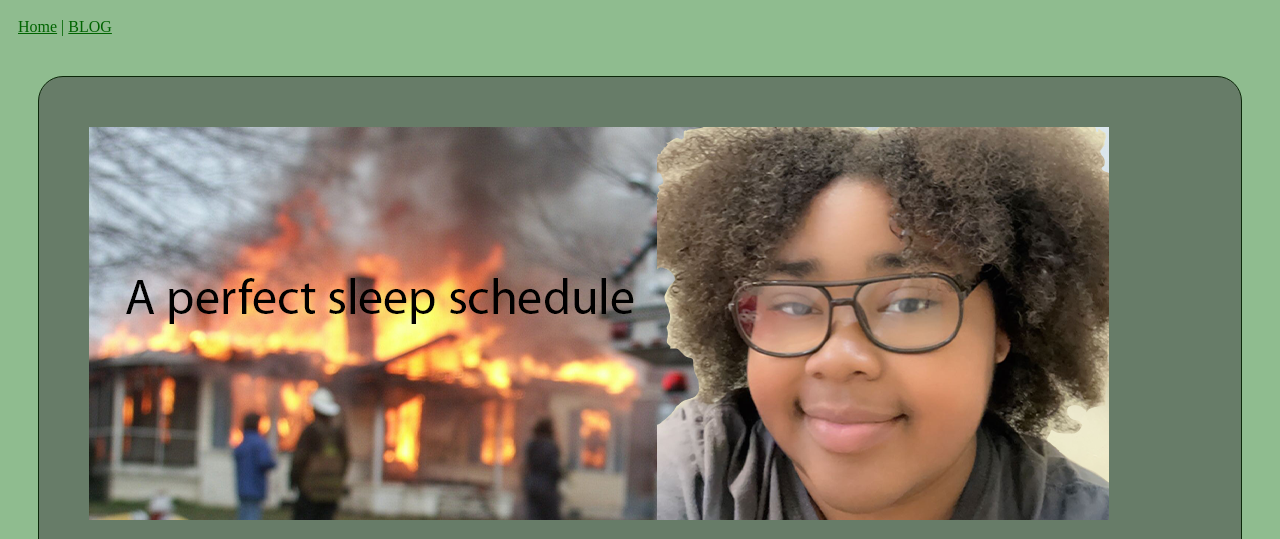
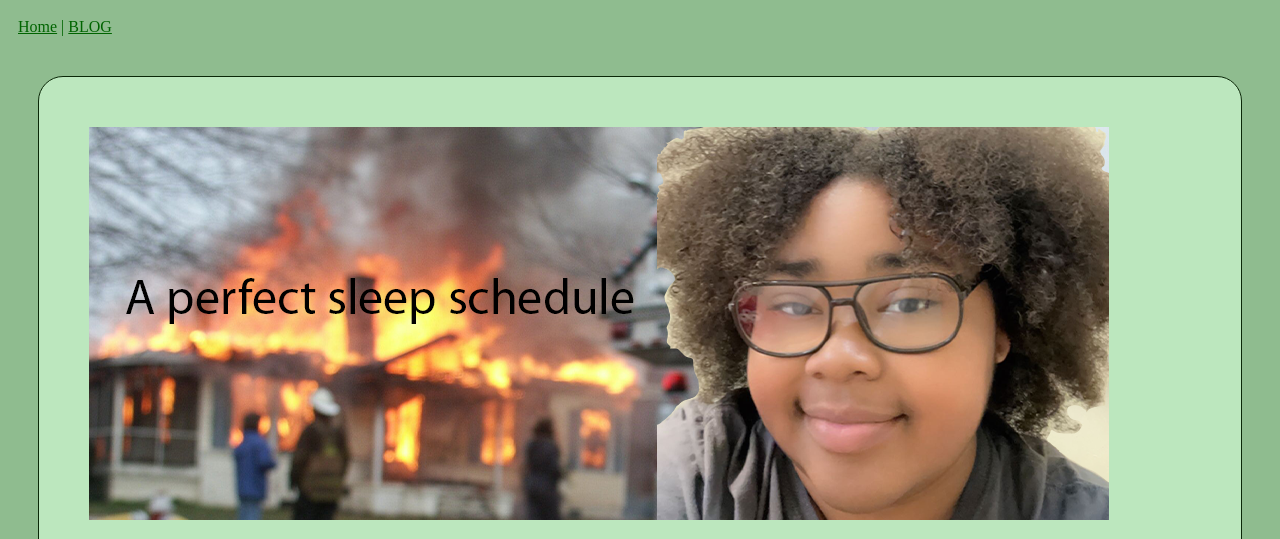
Before and after one commit to suitgirls/machavis, a plain HTML site: page index.html in a window 1280 px wide. Shown: the top 539 px of the page. Drawn offline with Linux system fonts and the light colour scheme.

Commit message:
Add files via upload

```diff
--- a/styles.css
+++ b/styles.css
@@ -27,7 +27,7 @@ div {
     border: 1px solid rgb(11, 39, 8);
     margin: 30px;
     padding: 50px;
-    background-color: rgb(103, 124, 104);
+    background-color: rgb(188, 231, 190);
     border-radius: 25px;
 }
 
```
